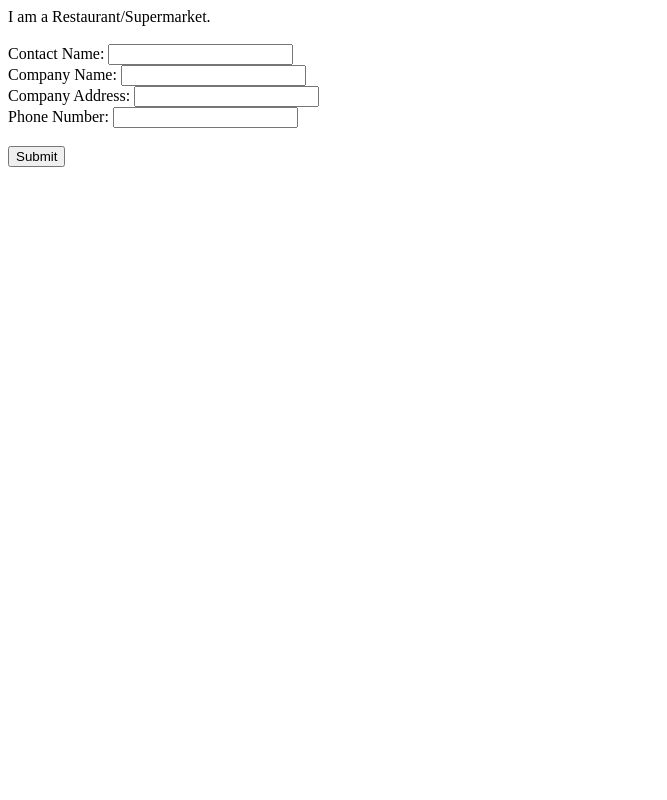
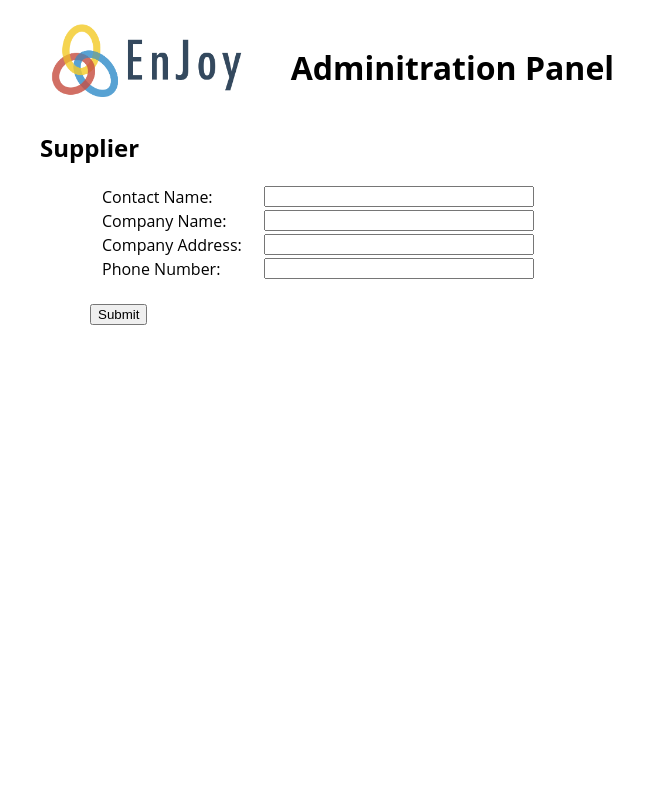
Before and after one commit to jhedwardyang/battlehack, a Node server app: page /supplier.html in a window 1280 px wide. Shown: the whole page, without its empty margins (0-667 px from the left). Run offline with Node 20, Linux system fonts and the light colour scheme; some libraries are stand-ins or nearby versions.

Commit message:
beautifying

```diff
--- a/public/css/style.css
+++ b/public/css/style.css
@@ -1,8 +1,51 @@
 body {
-  padding: 50px;
-  font: 14px "Lucida Grande", Helvetica, Arial, sans-serif;
+	background:#ffffff;
+	font-family: 'Open Sans', sans-serif;
+	font-size: 100%;
+	margin:20px 40px;
 }
-
+td {
+	padding:0 10px;
+}
+.header{
+	width:600px;
+}
+.wrap{
+	margin:0 auto;
+	width:600px;
+}
+.wrapper{
+	margin:0 auto;
+	width:600px;
+}
+.spacer{
+	height:50px;
+}
+.title{
+	padding-top:5px;
+	padding-left:40px;
+}
 a {
   color: #00B7FF;
 }
+
+.menu {
+	display:inline-block;
+	width:100%;
+}
+
+.option {
+	width: 230px;
+	text-align:center;
+	margin-left:40px;
+}
+
+input {
+	width:270px;
+}
+
+.form {
+	margin-left:50px;
+}
+
+div {float:left;}
--- a/public/supplier.html
+++ b/public/supplier.html
@@ -4,16 +4,32 @@
 		<script src="//ajax.googleapis.com/ajax/libs/jquery/2.1.1/jquery.min.js"></script>
 		<script src="js/utility.js"></script>
 		<script src="js/supplier.js"></script>
+        <link href="css/style.css" rel="stylesheet" type="text/css" media="all" />
 	</head>
 
 	<body>
-		I am a Restaurant/Supermarket.<br/>
-		<br/>
-		Contact Name: <input id="contactname" type="text" /><br/>
-		Company Name: <input id="companyname" type="text" /><br/>
-		Company Address: <input id="companyaddress" type="text" /><br/>
-		Phone Number: <input id="phonenumber" type="text" /><br/>
-		<br/>
-		<button id="submit" type="button">Submit</button>
+
+    	<div class="wrapper">
+            <div class="header">
+                <div><img src="images/logo.png" height="80px"></div>
+                <div class="title"><h1>Adminitration Panel</h1></div>
+    		</div>
+            <div class="spacer"></div>
+            <div class="wrap">
+                <div class="header"><h2>Supplier</h2></div>
+
+                <div class="form">
+                	<table>
+                        <tr><td>Contact Name: </td><td><input id="contactname" type="text" /></td></tr>
+                        <tr><td>Company Name: </td><td><input id="companyname" type="text" /></td></tr>
+                        <tr><td>Company Address: </td><td><input id="companyaddress" type="text" /></td></tr>
+                        <tr><td>Phone Number: </td><td><input id="phonenumber" type="text" /></td></tr>
+                    </table>
+                    <br/>
+                    <button id="submit" type="button">Submit</button>
+                </div>
+            </div>
+        </div>
+
 	</body>
 </html>
```
Also changed, not shown: public/distributor.html (+24 -8 lines), public/index.html (+22 -4 lines), public/images/foodbank.png (added), public/images/logo.png (added), public/images/restaurant.png (added), public/images/truck.png (added).
